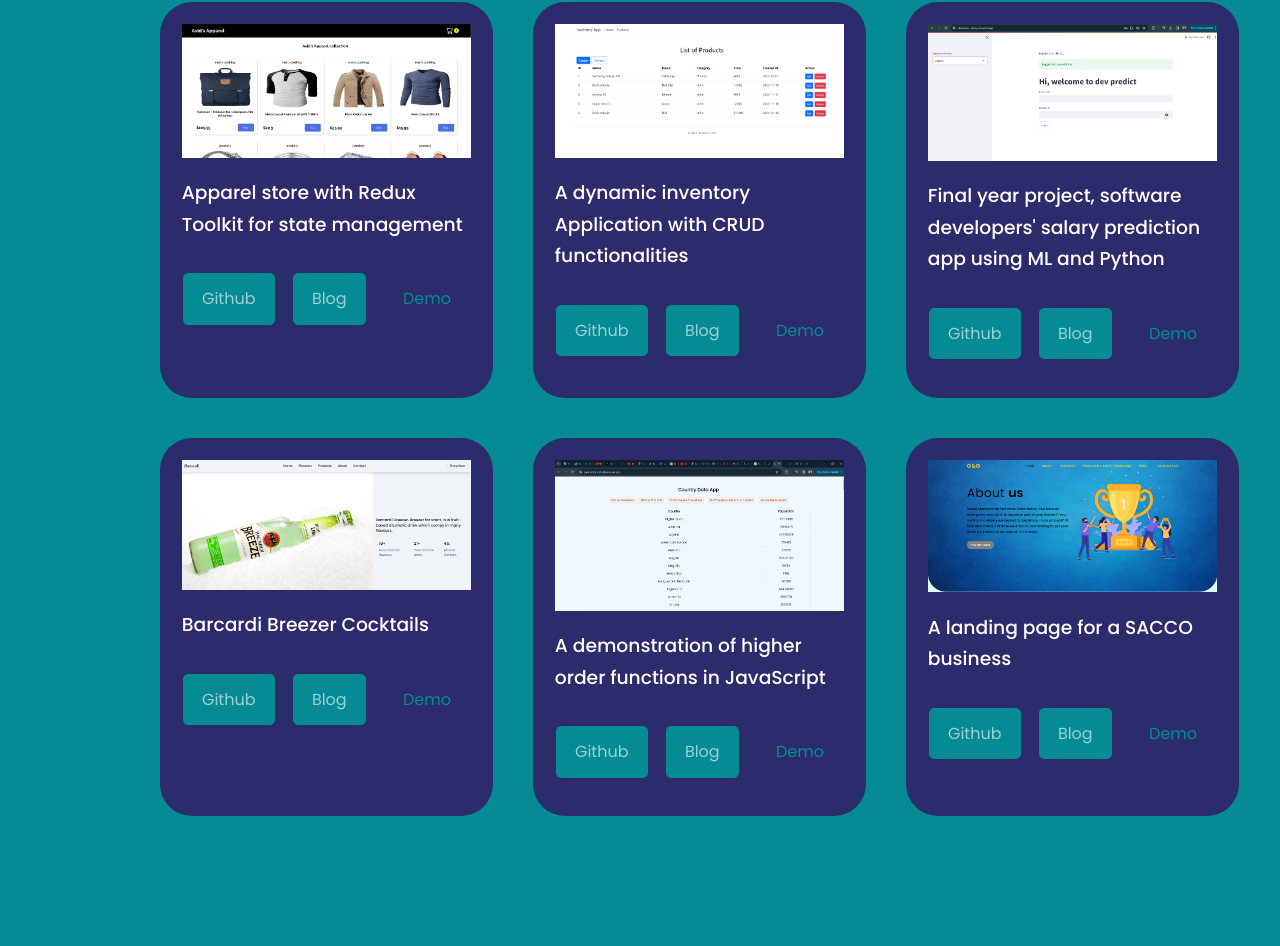
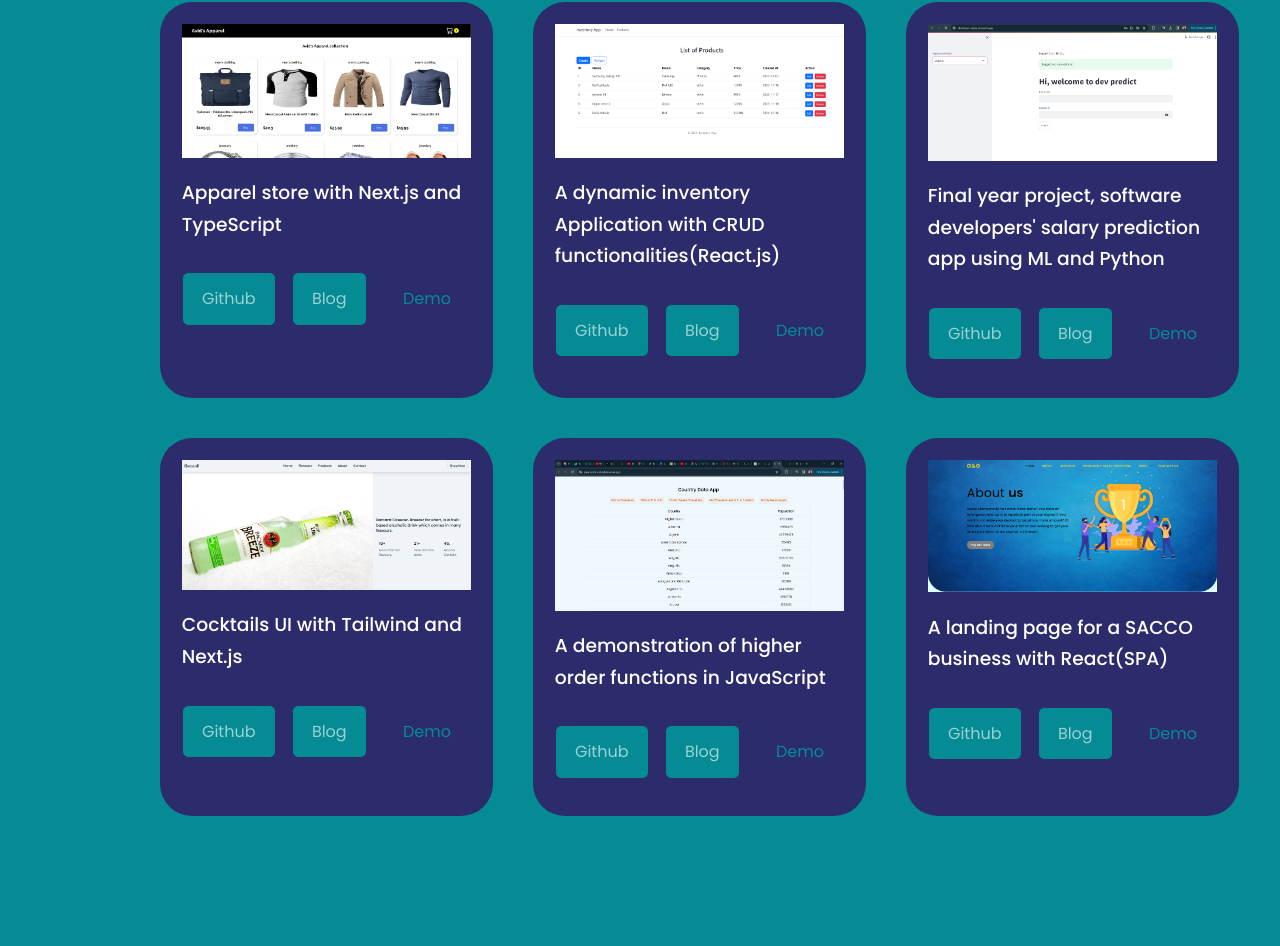
Before and after one commit to HillaryNyakundi/My-portfolio, a React (Create React App) app: page / in a window 1280 px wide. Shown: the part 2960-3906 px from the top of the page. Built offline with nearby package versions, Linux system fonts and the light colour scheme.

Commit message:
Updated the portfolio section

```diff
--- a/src/components/portfolio/Portfolio.jsx
+++ b/src/components/portfolio/Portfolio.jsx
@@ -17,7 +17,7 @@ const portfolio = () => {
           <div className="portfolio__item-image">
             <img src={ECOMERCE} alt="" />
           </div>
-          <h3>Apparel store with Redux Toolkit for state management</h3>
+          <h3>Apparel store with Next.js and TypeScript</h3>
           <div className="portfolio__item-cta">
             <a
               href="https://github.com/HillaryNyakundi/redux-shop"
@@ -43,7 +43,9 @@ const portfolio = () => {
           <div className="portfolio__item-image">
             <img src={INVENT} alt="" />
           </div>
-          <h3>A dynamic inventory Application with CRUD functionalities</h3>
+          <h3>
+            A dynamic inventory Application with CRUD functionalities(React.js)
+          </h3>
           <div className="portfolio__item-cta">
             <a
               href="https://github.com/HillaryNyakundi/my-inventory"
@@ -99,7 +101,7 @@ const portfolio = () => {
           <div className="portfolio__item-image">
             <img src={LAPI6} alt="" />
           </div>
-          <h3>Barcardi Breezer Cocktails</h3>
+          <h3>Cocktails UI with Tailwind and Next.js</h3>
           <div className="portfolio__item-cta">
             <a
               href="https://github.com/HillaryNyakundi/bacardi"
@@ -151,7 +153,7 @@ const portfolio = () => {
           <div className="portfolio__item-image">
             <img src={LANDING} alt="" />
           </div>
-          <h3>A landing page for a SACCO business</h3>
+          <h3>A landing page for a SACCO business with React(SPA)</h3>
           <div className="portfolio__item-cta">
             <a
               href="https://github.com/HillaryNyakundi/GuarantorsGuard"
```
